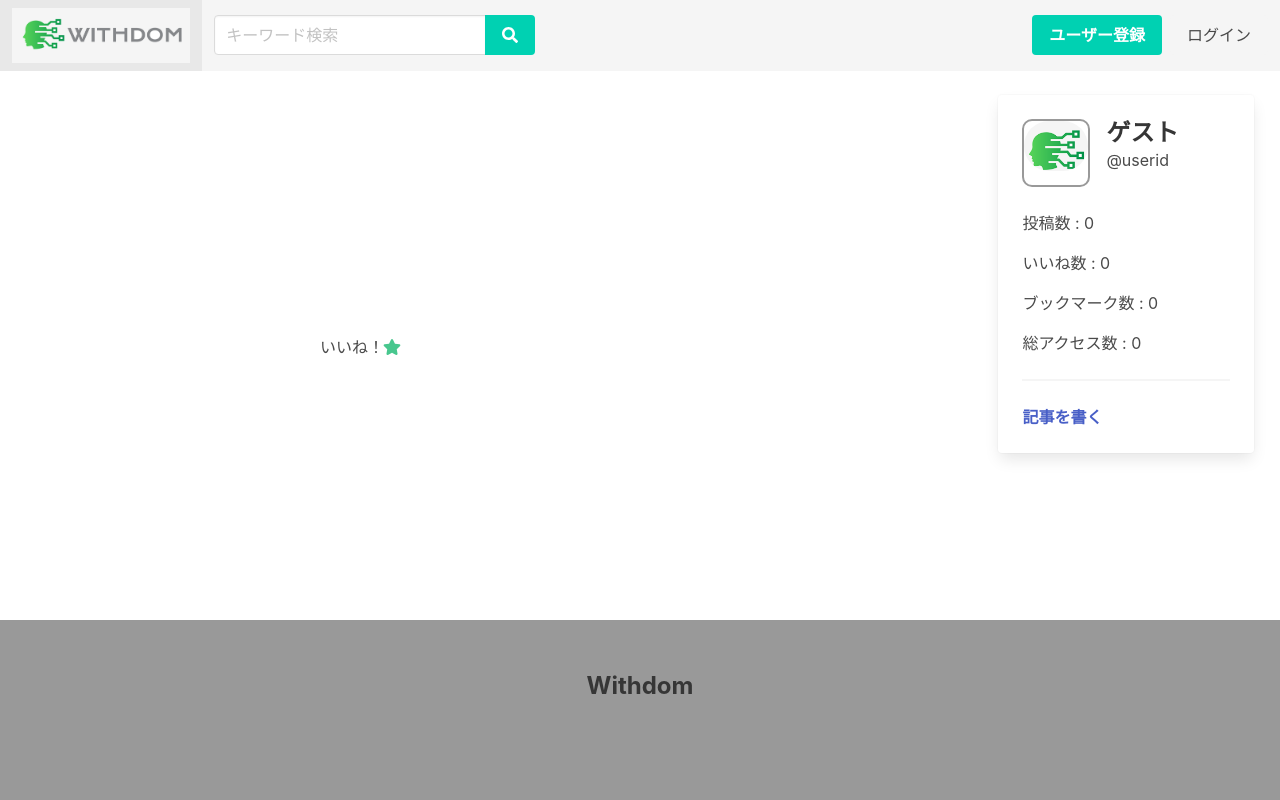
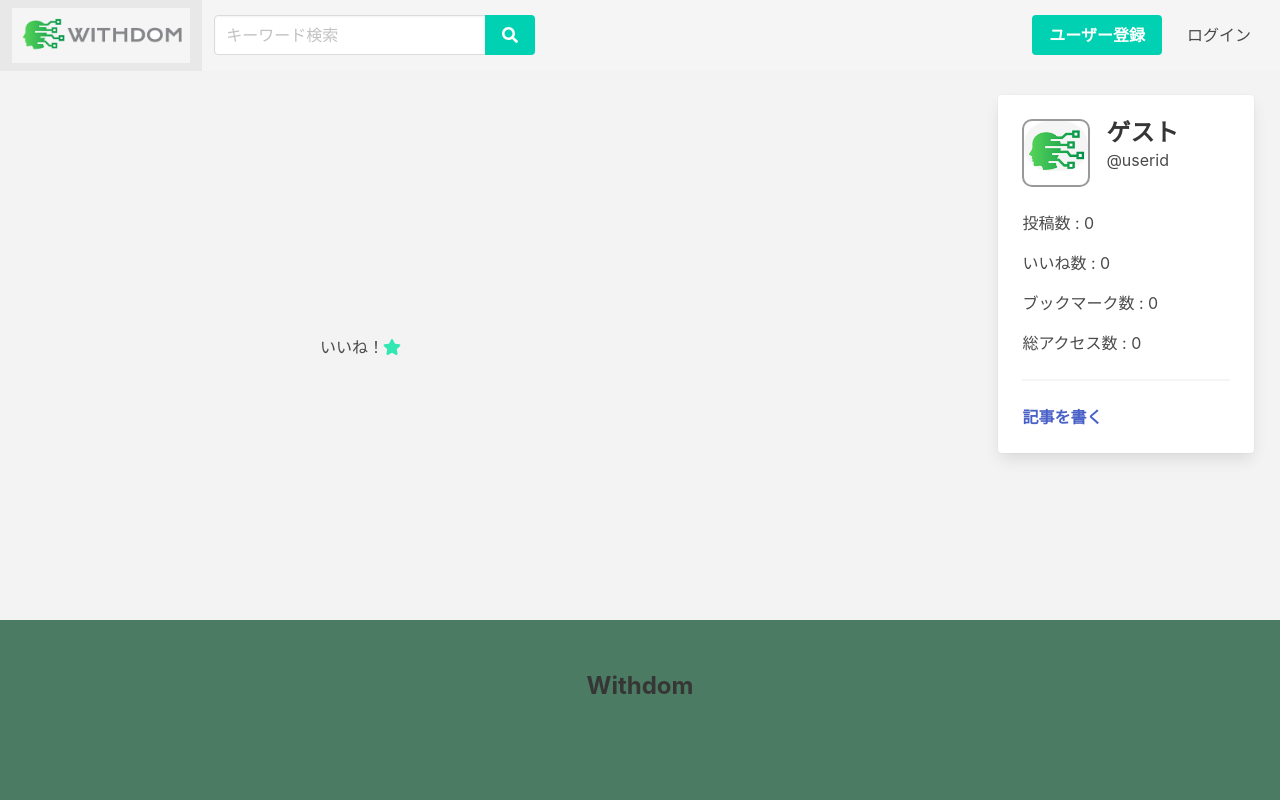
Before and after one commit to kisikisikisi/Withdom, a Django app: template app/posts/templates/posts/post_detail.html in a window 1280 px wide. Run offline with Django 3.2, Linux system fonts and the light colour scheme; the template is opened without the code that fills it, so the values that code supplies are empty; some libraries are stand-ins or nearby versions.

Commit message:
いいねのデザイン変更

```diff
--- a/app/posts/static/posts/css/index.css
+++ b/app/posts/static/posts/css/index.css
@@ -6,10 +6,12 @@ body {
 
 .main-contents {
     flex: 1;
+    background-color: #f3f3f3;
 }
 
 .footer {
-    background-color: #999999;
+    background-color: #4b7c63;
+    color: white;
     text-align: center;
     font-size: x-large;
     width: 100%;
@@ -81,3 +83,11 @@ div.signup > input, div.signup > textarea, div.signup > select, div.signup > but
     float: right;
     margin-right: 10%;
 }
+
+.icon-color a:hover {
+    color: yellow;
+}
+
+.icon-color a {
+    color: rgb(50, 231, 177);
+}
--- a/app/posts/templates/posts/index.html
+++ b/app/posts/templates/posts/index.html
@@ -112,8 +112,8 @@
                             <div class="level-left">
                                 <p><span id="like">{{ post.like }}</span>いいね！</p>
                                 <a class="level-item" aria-label="like">
-                                    <span class="icon is-small has-text-success">
-                                        <i class="fas fa-star" aria-hidden="true"></i>
+                                    <span class="icon is-small has-text-info">
+                                        <i class="fas fa-star" aria-hidden="true" style="color: rgb(50, 231, 177);"></i>
                                     </span>
                                 </a>
                             </div>
--- a/app/posts/templates/posts/post_detail.html
+++ b/app/posts/templates/posts/post_detail.html
@@ -89,11 +89,13 @@
         <br /><br />
         <div class="level-left">
             <p><span id="like">{{ post.like }}</span>いいね！</p>
-            <a class="level-item" aria-label="like" onclick="api_like()">
-                <span class="icon is-small has-text-success">
-                    <i class="fas fa-star" aria-hidden="true"></i>
-                </span>
-            </a>
+            <div class="icon-color">
+                <a class="level-item" aria-label="like" onclick="api_like()">
+                    <span class="icon is-small">
+                        <i class="fas fa-star" aria-hidden="true"></i>
+                    </span>
+                </a>
+            </div>
         </div>
 
         <br /><br />
```
Also changed, not shown: app/posts/migrations/0004_auto_20210116_1734.py (added).
